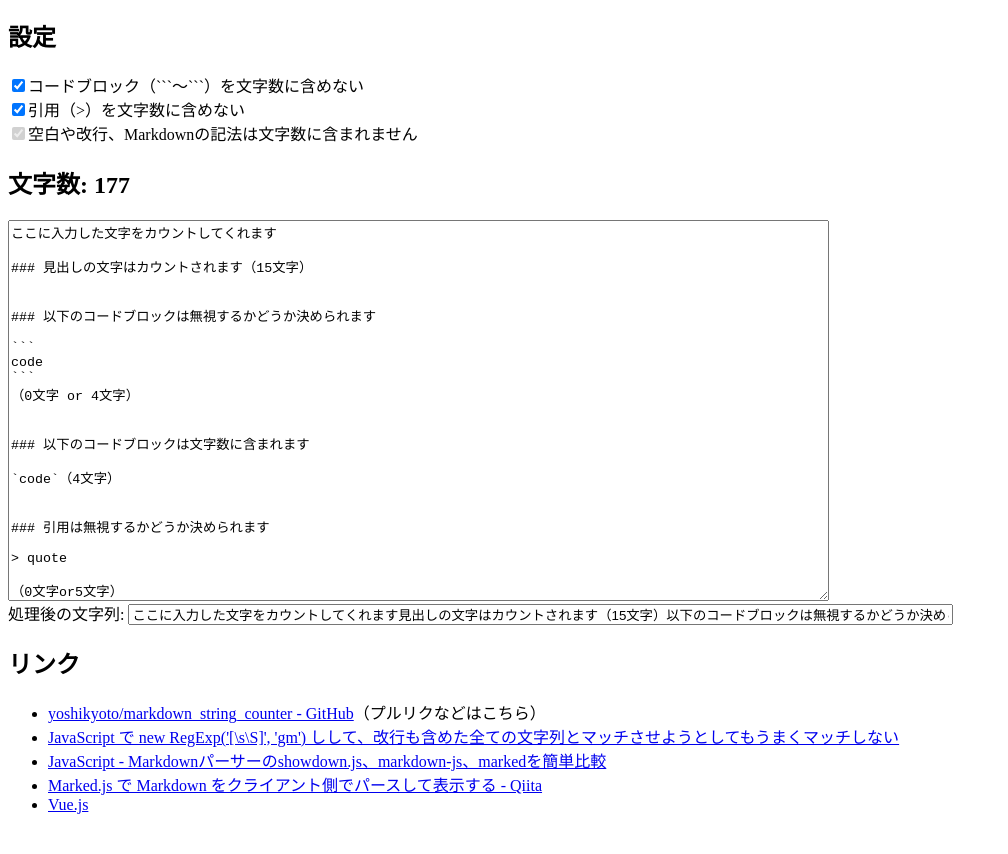
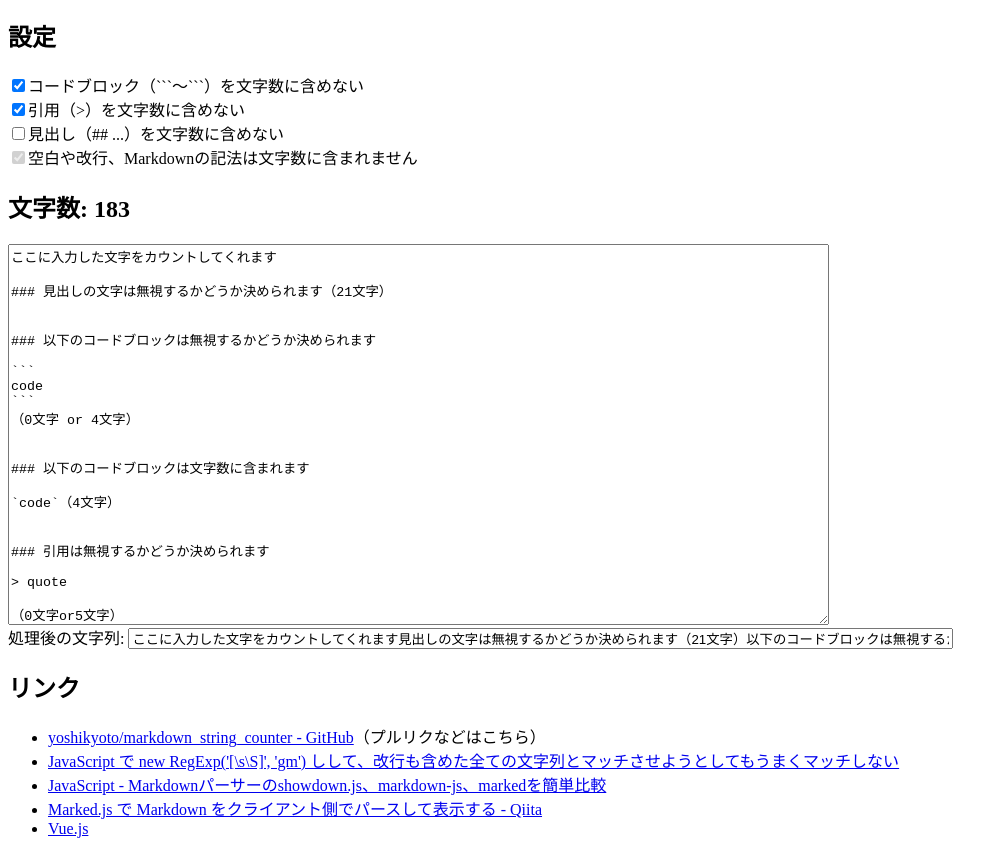
Before and after one commit to yoshikyoto/markdown_string_counter, a plain HTML site: page index.html in a window 1280 px wide. Shown: the part 57-911 px from the top of the page, without its empty margins (0-1008 px from the left). Before the commit the page ends 887 px from the top, so only its background shows below. Drawn offline with nearby package versions, Linux system fonts and the light colour scheme.

Commit message:
見出しを文字数に含めるかどうか選べる

````diff
--- a/index.html
+++ b/index.html
@@ -11,6 +11,7 @@
       <div>
         <input type="checkbox" v-model="ignoreCodeBlock" true-value="yes" false-value="no">コードブロック（```〜```）を文字数に含めない</input><br>
         <input type="checkbox" v-model="ignoreBlockQuote" true-value="yes" false-value="no">引用（>）を文字数に含めない</input><br>
+        <input type="checkbox" v-model="ignoreHeading" true-value="yes" false-value="no">見出し（## ...）を文字数に含めない</input><br>
         <input type="checkbox" disabled="true" checked>空白や改行、Markdownの記法は文字数に含まれません</input><br>
       </div>
       <h2>文字数: {{ getCount() }}</h2>
@@ -33,7 +34,7 @@
          data: {
              /** 入力された文字列 */
              text: 'ここに入力した文字をカウントしてくれます\n\n' +
-                   '### 見出しの文字はカウントされます（15文字）\n\n\n' +
+                   '### 見出しの文字は無視するかどうか決められます（21文字）\n\n\n' +
                    '### 以下のコードブロックは無視するかどうか決められます\n\n```\ncode\n```\n（0文字 or 4文字）\n\n\n' +
                    '### 以下のコードブロックは文字数に含まれます\n\n`code`（4文字）\n\n\n' +
                    '### 引用は無視するかどうか決められます\n\n> quote\n\n（0文字or5文字）\n\n\n' +
@@ -47,33 +48,45 @@
              /** 引用を文字数に含まない */
              ignoreBlockQuote: 'yes',
              /** 見出しを文字数に含まない */
-             removeHeading: 'no',
+             ignoreHeading: 'no',
          },
          methods: {
              /** markdownをhtmlに変換 */
              render(text) {
                  return marked(text);
              },
+
              /** すべてのhtmlタグを除去 */
              removeAllHtmlTag(html) {
                  return html.replace(/<("[^"]*"|'[^']*'|[^'">])*>/gm, '')
              },
+
              /** <tag> と </tag> を除去 */
              removeHtmlTag(tag, html) {
                  return html.replace(new RegExp("</?" + tag + "(\"[^\"]*\"|'[^']*'|[^'\">])*>", 'gim'), '')
              },
+
              /** <tag>...</tag> をまるごと削除する */
              removeHtmlTagBlock(tag, html) {
-                 return html.replace(new RegExp('<' + tag + '>[\\s\\S]*?</' + tag + '>' , 'gim'), '');
+                 return html.replace(new RegExp('<' + tag + '("[^"]*"|\'[^\']*\'|[^\'">])*>[\\s\\S]*?</' + tag + '>' , 'gim'), '');
              },
+
+             /** <blockquote>...</blockquote>を除去 */
+             removeBlockQuote(html) {
+                 return this.removeHtmlTagBlock('blockquote', html);
+             },
+
+             /** <h1>...</h1> <h2>...</h2> など（見出し）を除去 */
+             removeHtmlHeading(html) {
+                 console.log(html);
+                 return this.removeHtmlTagBlock('h[1-6]', html);
+             },
+
              /** ``` code... ``` を除去 */
              removeCodeBlock(text) {
                  return text.replace(new RegExp('```[\\s\\S]*?```', 'gm'), '');
              },
-             /** <blockquote>...</blockquote>を除去 */
-             removeBlockQuote(html) {
-                 return this.removeHtmlTagBlock('blockquote', html);
-             },
+
              /** 無視するコンポーネントを除去した文字列を返す */
              getFormattedText() {
                  text = this.text
@@ -89,10 +102,15 @@
                  if (this.ignoreBlockQuote === 'yes') {
                      html = this.removeBlockQuote(html);
                  }
+                 // 見出し
+                 if (this.ignoreHeading === 'yes') {
+                     html = this.removeHtmlHeading(html);
+                 }
                  // htmlタグを全て削除
                  html = this.removeAllHtmlTag(html);
                  return html;
              },
+
              /** 無視する文字列を除去した後文字列をカウントして返す */
              getCount() {
                  text = this.getFormattedText();
````
